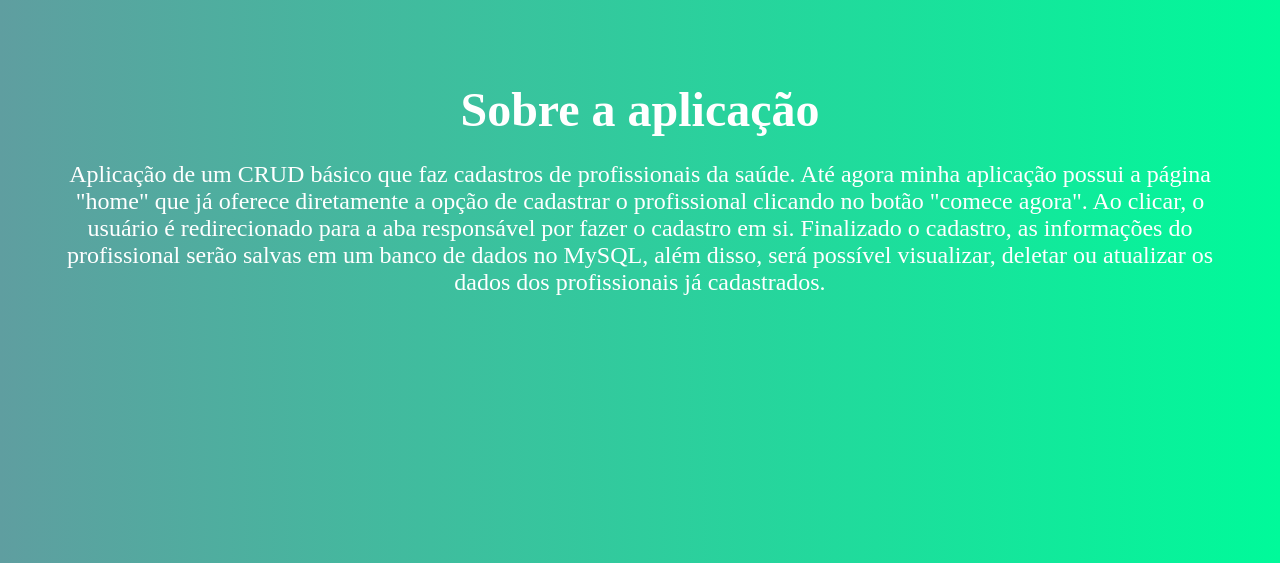
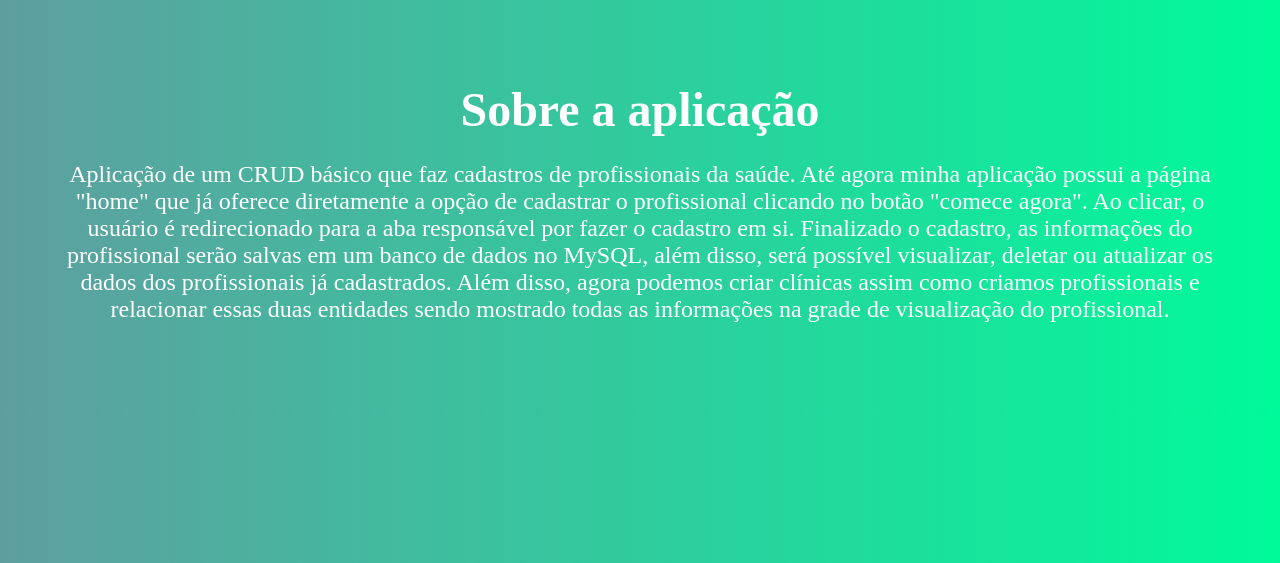
Before and after one commit to Georges-Andraus/desafio-estagio, a Yii app: template views/site/about.php in a window 1280 px wide. Shown: the top 563 px of the page. Run offline with PHP 8.4 and a stand-in for Yii, Linux system fonts and the light colour scheme; the template is opened without the code that fills it, so the values that code supplies are empty; some libraries are stand-ins or nearby versions.

Commit message:
atualizando a pagina sobre

```diff
--- a/views/site/about.php
+++ b/views/site/about.php
@@ -64,6 +64,8 @@ $this->params['breadcrumbs'][] = $this->title;
         botão "comece agora". Ao clicar, o usuário é redirecionado para a aba responsável por fazer o cadastro
         em si. Finalizado o cadastro, as informações do profissional serão salvas em um banco de dados no MySQL,
         além disso, será possível visualizar, deletar ou atualizar os dados dos profissionais já cadastrados.
+        Além disso, agora podemos criar clínicas assim como criamos profissionais e relacionar essas duas entidades
+        sendo mostrado todas as informações na grade de visualização do profissional.
     </p>
 
 </div>
```
